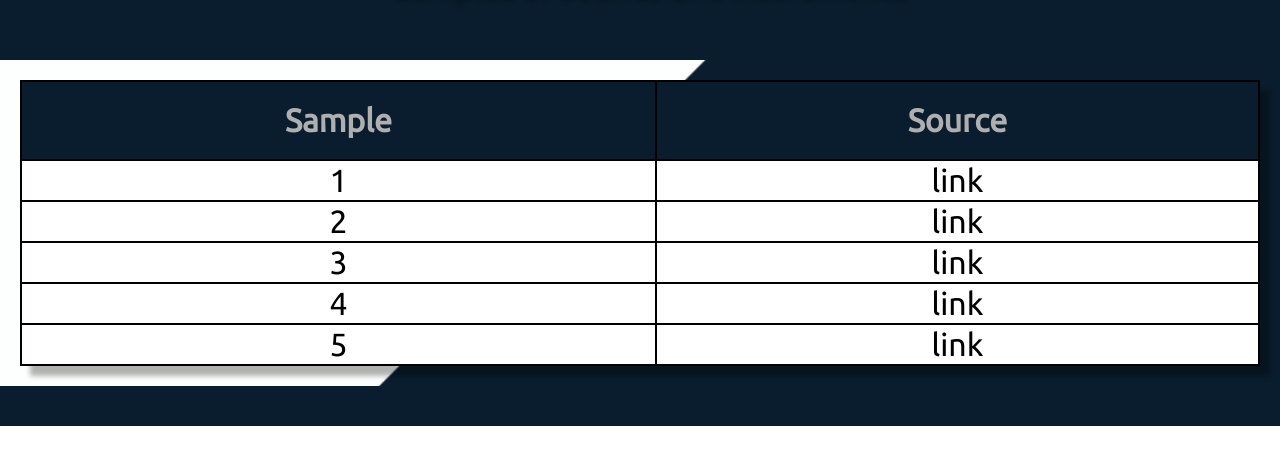
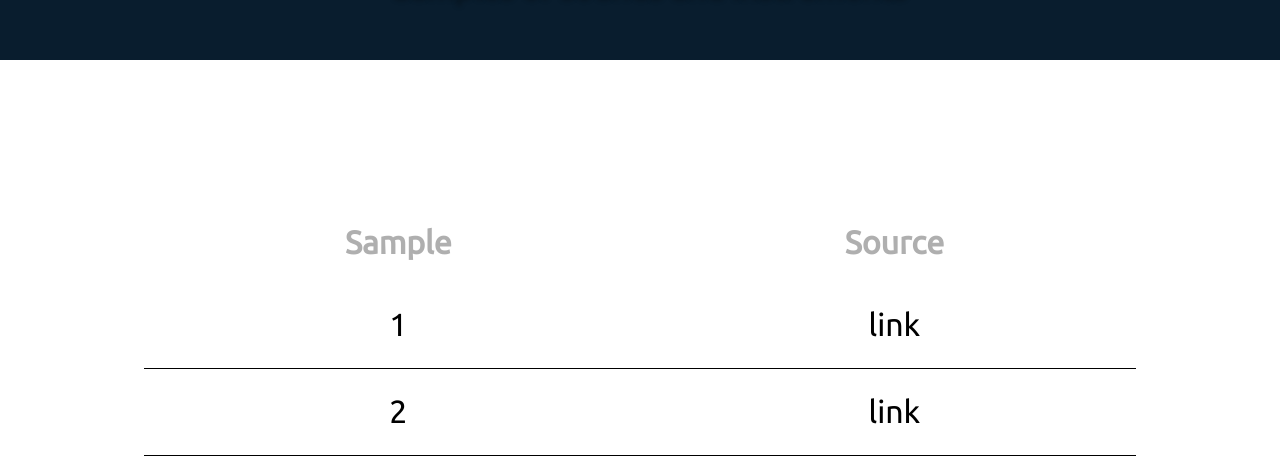
Before and after one commit to FranklinKelly/Open-Note, a plain HTML site: page samples.html in a window 1280 px wide. Shown: the part 328-800 px from the top of the page. Drawn offline with Linux system fonts and the light colour scheme.

Commit message:
improved tables

```diff
--- a/style.css
+++ b/style.css
@@ -75,29 +75,31 @@ a {
 
 table {
     position: relative;
-    width: 100%;
+    width: 80%;
+    margin: 10%;
     height: 100%;
-    background-color: black;
     text-align: center;
-    box-shadow: 10px 10px 5px rgba(0, 0, 0, 0.3);
+    border-collapse: collapse;
+    /* box-shadow: 10px 10px 5px rgba(0, 0, 0, 0.3); */
 }
 
 th {
-    background-color: rgb(9, 29, 46);
     color: rgb(175, 175, 175);
     padding: 20px;
 }
 
 td {
     background-color: rgb(255, 255, 255);
+    padding: 2.5% 0;
+    border-bottom: 1px solid;
 }
 
 .instruments {
-    background-image: url(gradient.png);
+    /* background-image: url(gradient.png);
     background-repeat: no-repeat;
     background-size: cover;
     background-position: center;
-    background-attachment: fixed;
+    background-attachment: fixed; */
     grid-column: 1 / span 4;
 }
 
```
